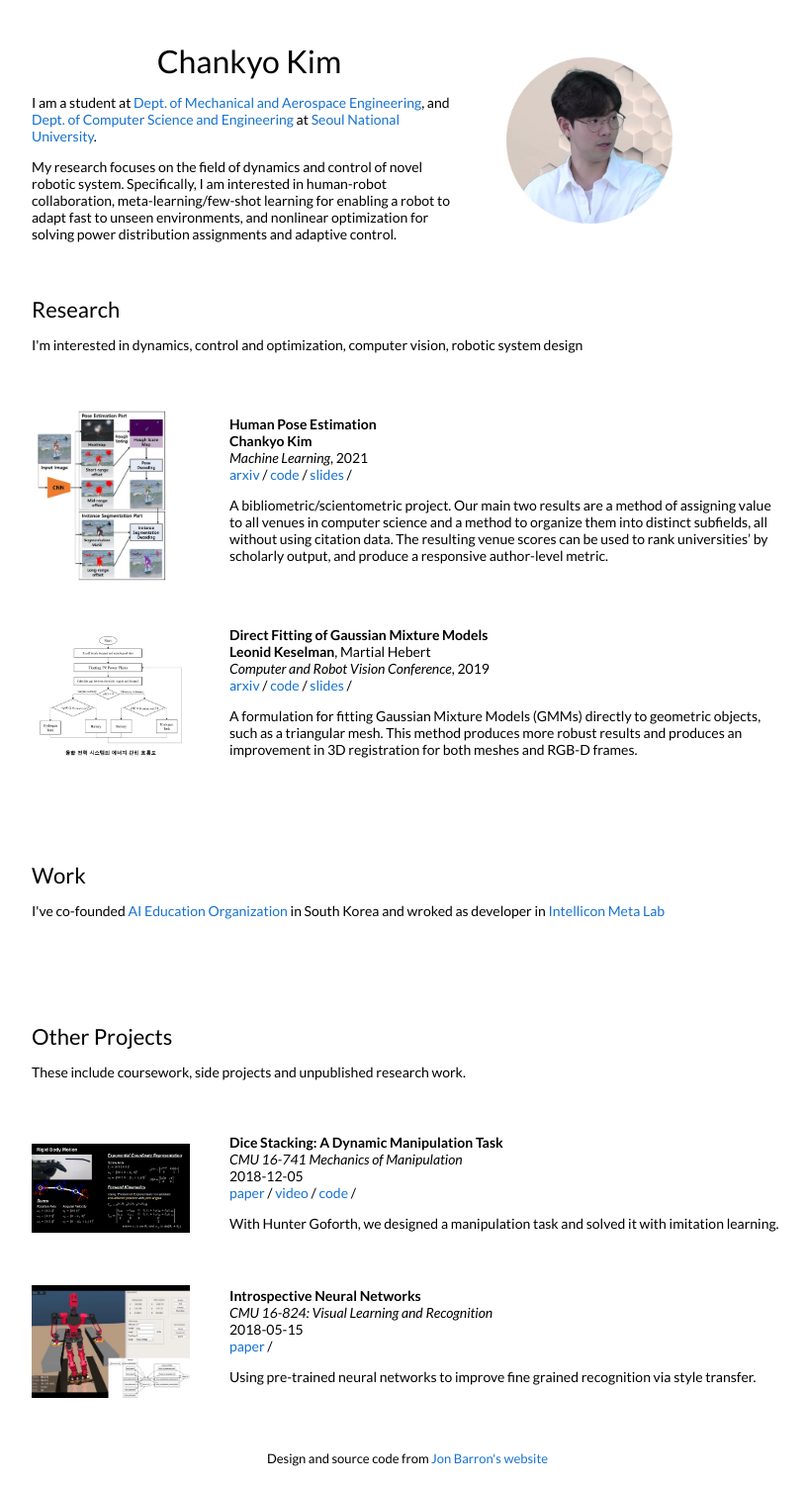
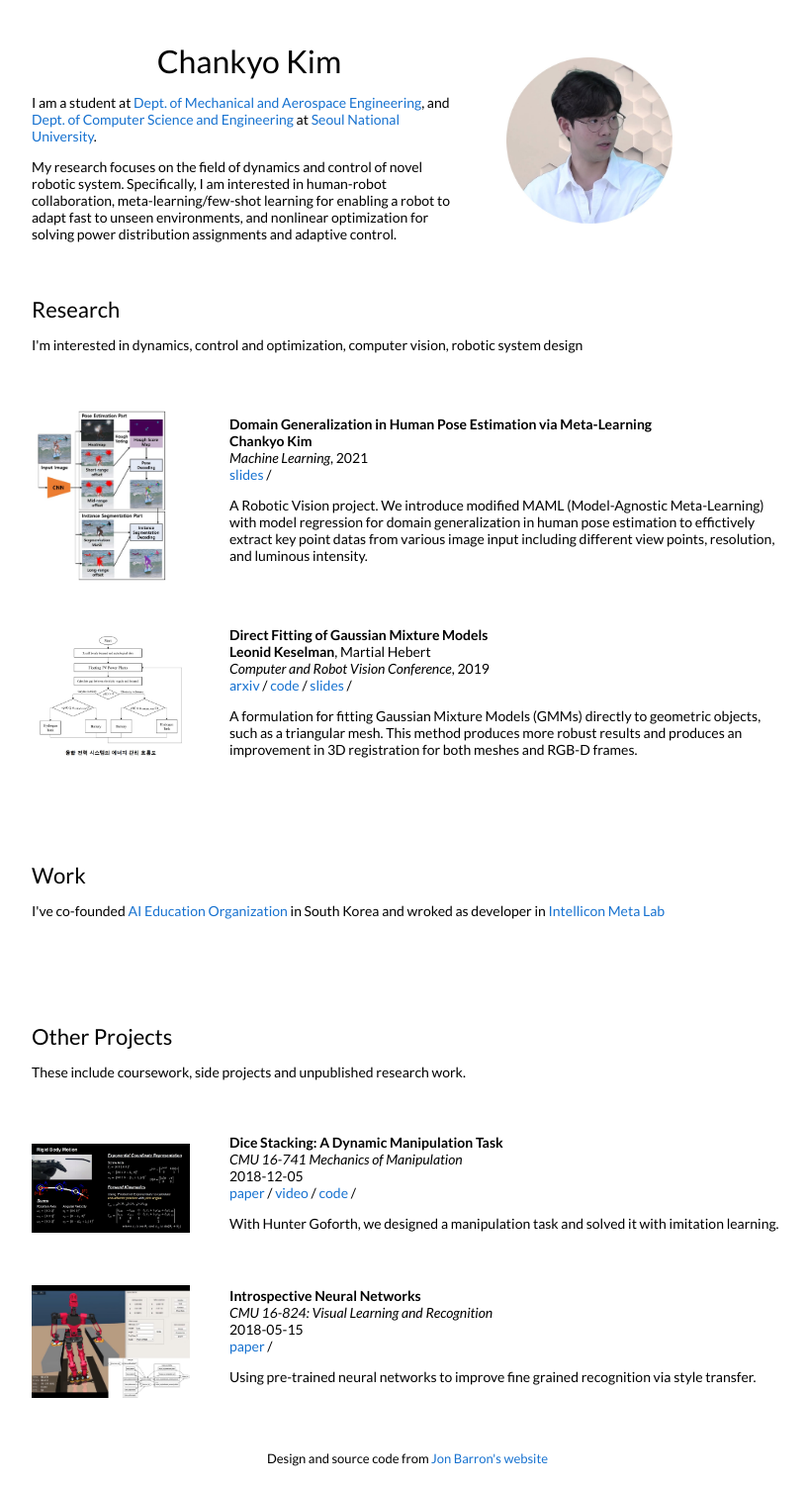
Before and after one commit to ChanKyoKim/ChanKyoKim.github.io, a Jekyll site: the page built from _posts/2021-11-15-hpe.markdown, in a window 1280 px wide. Shown: the whole page at 99% size, without its empty margins (228-1044 px from the left). Built offline with Jekyll 4.4.1, drawn with Linux system fonts in a browser that asks for light colours.

Commit message:
Update 2021-11-15-hpe.markdown

```diff
--- a/_posts/2021-11-15-hpe.markdown
+++ b/_posts/2021-11-15-hpe.markdown
@@ -1,15 +1,14 @@
 ---
 layout: post
-title:  "Human Pose Estimation"
+title:  "Domain Generalization in Human Pose Estimation via Meta-Learning"
 date:   2021-11-15 22:21:59 +00:00
 image: /images/hpe_metalearning.jpg
 categories: research
-author: "Chankyo Kim"
+author: "You Rim Choi, Chankyo Kim, Joonseok Lee"
 authors: "<strong>Chankyo Kim</strong>"
 venue: "Machine Learning"
-arxiv: https://arxiv.org/abs/1904.12573
 slides: /pdfs/jcdl2019.pdf
-code: https://github.com/leonidk/venue_scores
+
 ---
 
-A bibliometric/scientometric project. Our main two results are a method of assigning value to all venues in computer science and a method to organize them into distinct subfields, all without using citation data. The resulting venue scores can be used to rank universities' by scholarly output, and produce a responsive author-level metric.
+A Robotic Vision project. We introduce modified MAML (Model-Agnostic Meta-Learning) with model regression for domain generalization in human pose estimation to effictively extract key point datas from various image input including different view points, resolution, and luminous intensity.
```
